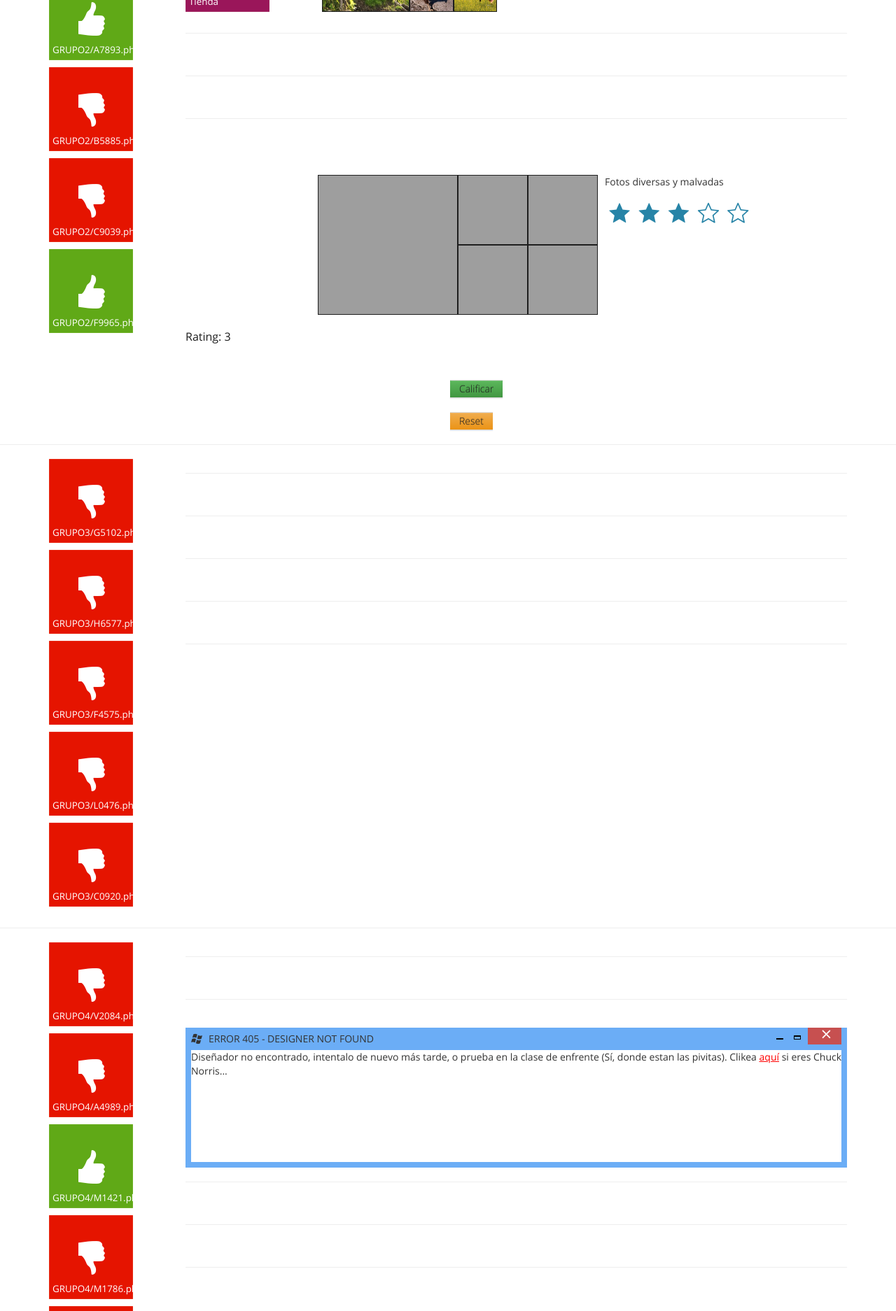
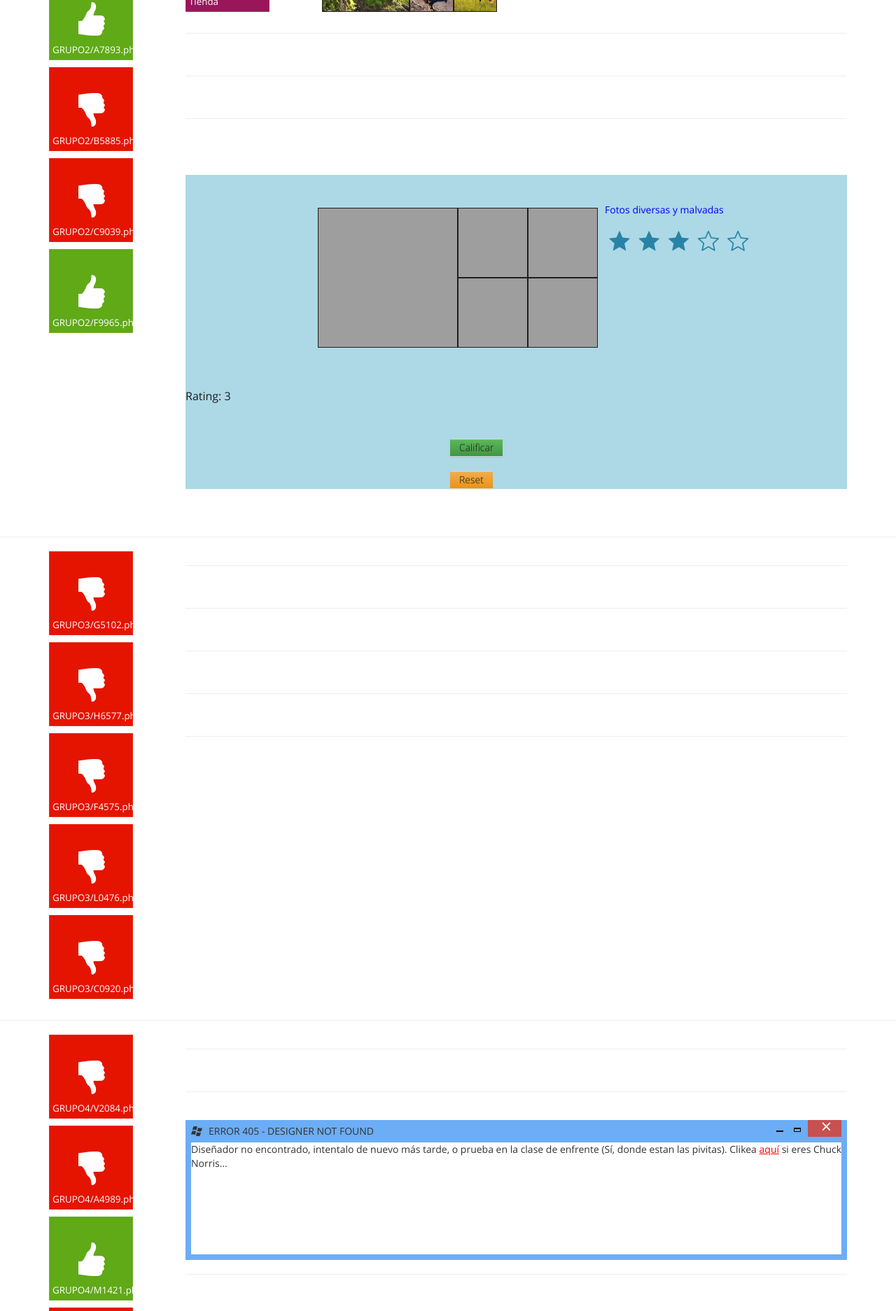
Before and after one commit to fraxito/AlmacenNetbeans, a PHP site: page /inicio.php in a window 1280 px wide. Shown: the part 875-2749 px from the top of the page at 70% size. Run offline with PHP 8.4, Linux system fonts and the light colour scheme; some web fonts are replaced; grey boxes are pictures that could not be loaded.

Commit message:
Otro commit ... 2

```diff
--- a/Grupo2/F9965.php
+++ b/Grupo2/F9965.php
@@ -5,9 +5,10 @@
 <br>
 
 <br>
-        <div class="fotos">
+<div class="fotos" style="color: blue; background-color: lightblue">
 
-            <div class="tile double" style="width:400px;height:200px; margin-left: 20% ">
+            <div class="tile double" style="width:400px;height:200px; margin-left: 20%;margin-bottom: 5%;margin-top: 5%">
+
                 <div class="tile-content image-set" >
                     <img src="http://www.funnycatpix.com/_pics/Got_Stuck_So_I_Went_To_Sleep.jpg">
                     <img src="http://metroui.org.ua/images/3.jpg">
@@ -16,7 +17,7 @@
                     <img src="http://www.funnycatpix.com/_pics/Cat_Fort.jpg">
                 </div>
             </div>
-
+            <br><br>
             Fotos diversas y malvadas
 
             <br>
@@ -24,8 +25,8 @@
 <br>
             <div class="rating large active" data-static="false" data-score="3" data-stars="5" data-role="rating" data-show-score="true" data-score-hint="Rating: " style="height: auto;"><ul><li class="rated"></li><li class="rated"></li><li class="rated"></li><li></li><li></li></ul><span class="score-hint">Rating: 3</span></div>
 
-        <div class="row-fluid">
-            <div class="span2" style=" margin-left: 40% " >
+            <div class="row-fluid" style="margin-bottom: 5% ">
+            <div class="span2" style=" margin-left: 40%" >
                     <br>
                     <br>
                     <button id="calificar" class="btn btn-success" type="button">Calificar</button>
@@ -33,9 +34,7 @@
                     <br>
                     <button id="reset" class="btn btn-warning" type="button">Reset</button>
                 </div>
-                <div id="marcoCentral" class="span10">
 
-                </div>
             </div>
 
 
```
